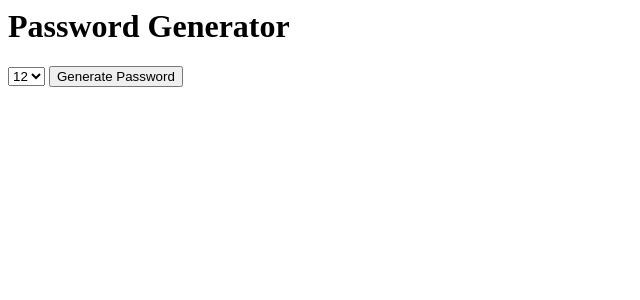
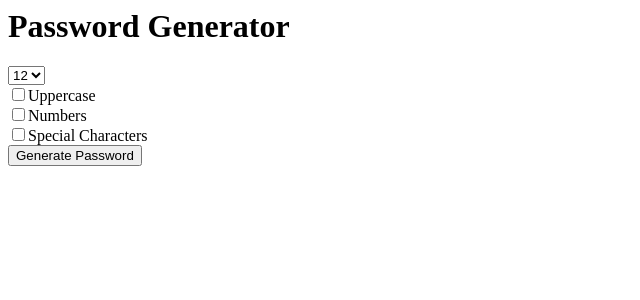
Before and after one commit to eclairsameal/django_workspace, a Django app: page / in a window 1280 px wide. Shown: the top 300 px of the page, without its empty margins (0-640 px from the left). Run offline with Django 4.2, Linux system fonts and the light colour scheme.

Commit message:
追加checkbox

```diff
--- a/password_generator_project/templates/generator/home.html
+++ b/password_generator_project/templates/generator/home.html
@@ -12,5 +12,12 @@
         <option value = "13">13</option>
         <option value = "14">14</option>
     </select>
+    <br>
+    <input type="checkbox" name="uppercase">Uppercase
+    <br>
+    <input type="checkbox" name="numbers">Numbers
+    <br>
+    <input type="checkbox" name="special">Special Characters
+    <br>
     <input type="submit" value="Generate Password">
 </form>
```
